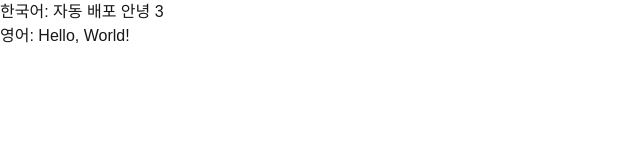
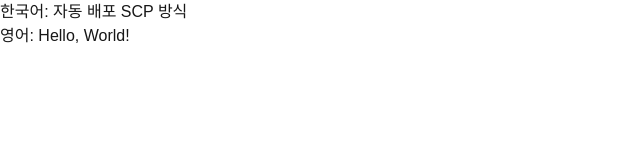
Before and after one commit to DevelopSoo/fesi15-aws, a Next.js app: page / in a window 1280 px wide. Shown: the top 160 px of the page, without its empty margins (0-640 px from the left). Built offline with nearby package versions, Linux system fonts and the light colour scheme.

Commit message:
SCP 방식

```diff
--- a/src/app/page.tsx
+++ b/src/app/page.tsx
@@ -15,7 +15,7 @@ export default function Home() {
 
   return (
     <div>
-      <div>한국어: 자동 배포 안녕 3</div>
+      <div>한국어: 자동 배포 SCP 방식</div>
       <div>영어: {message}</div>
     </div>
   );
```
